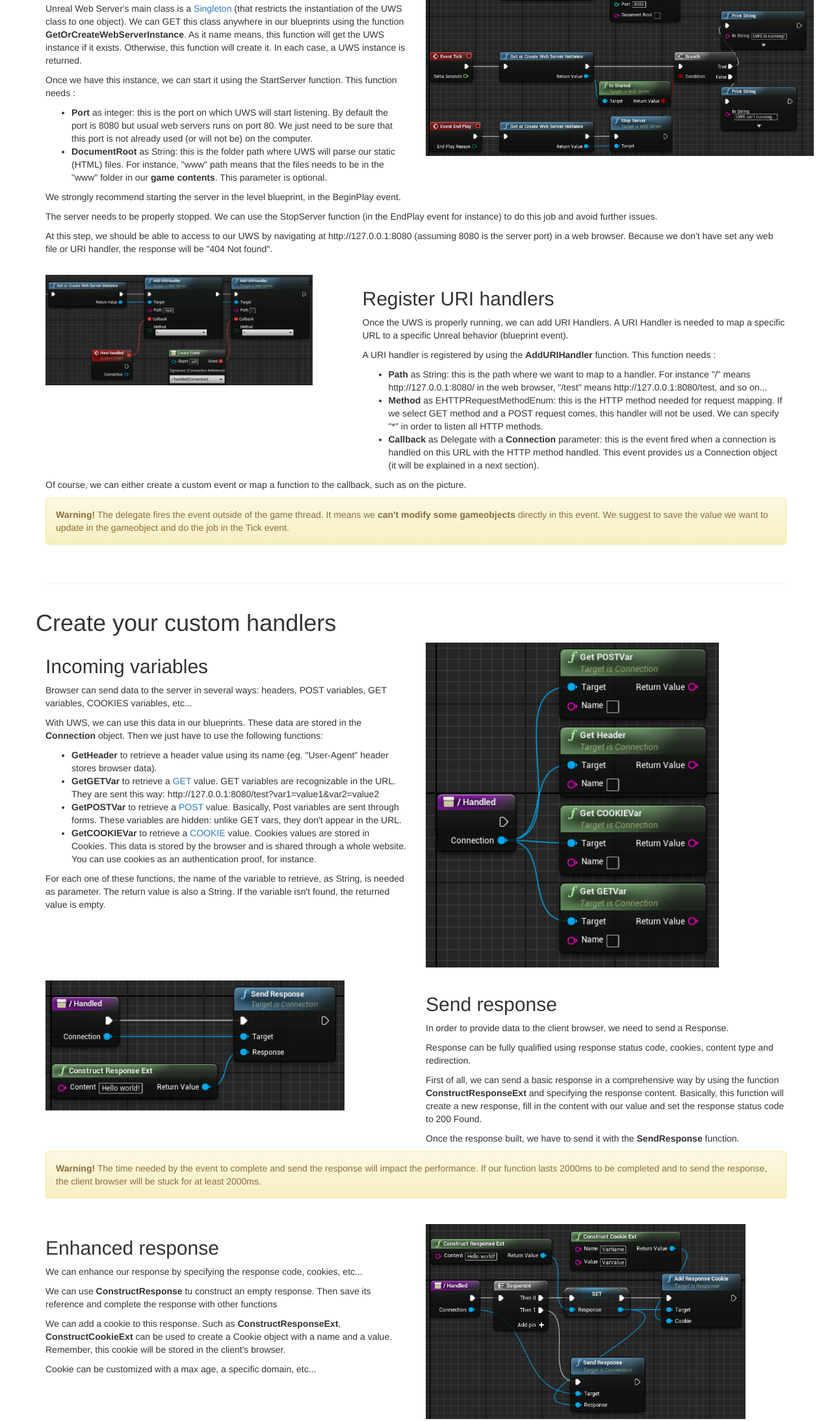
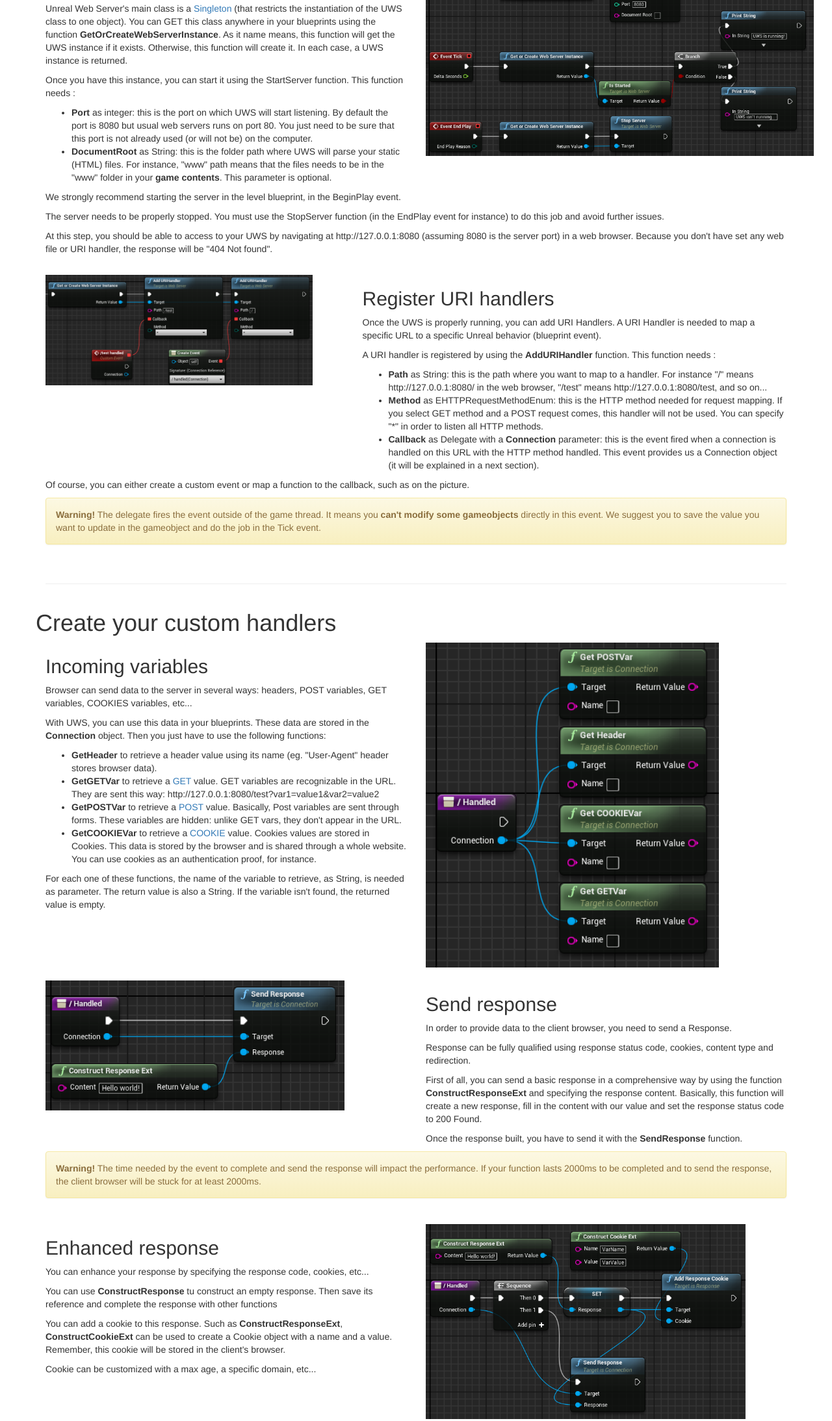
Before and after one commit to hankerspace/hankerspace.github.io, a plain HTML site: page index.html in a window 1280 px wide. Shown: the part 1993-4180 px from the top of the page at 65% size. Drawn offline with nearby package versions, Linux system fonts and the light colour scheme.

Commit message:
Replace we by you

```diff
--- a/index.html
+++ b/index.html
@@ -123,7 +123,7 @@
             		</div>
             		<div class="col-md-8">
             			<h2>Enable plugin</h2>
-            			<p>To get started, we first ensure that the plugin is installed, by visiting the Plugin Window. Then, we enable the plugin if it's not already done.</p>
+            			<p>To get started, first ensure that the plugin is installed, by visiting the Plugin Window. Then, enable the plugin if it's not already done.</p>
             			<p>All blueprints nodes explained in the following manual can be found in <b>UnrealWebServer</b> category.</p>
             		</div>
             	</div>
@@ -131,11 +131,11 @@
             	<div class="row">
             		<div class="col-md-6">
             			<h2>Get, Start, Stop server</h2>
-            			<p>Unreal Web Server's main class is a <a href="https://en.wikipedia.org/wiki/Singleton_pattern">Singleton</a> (that restricts the instantiation of the UWS class to one object). We can GET this class anywhere in our blueprints using the function <b>GetOrCreateWebServerInstance</b>. As it name means, this function will get the UWS instance if it exists. Otherwise, this function will create it. In each case, a UWS instance is returned.</p>
-            			<p>Once we have this instance, we can start it using the StartServer function. This function needs :</p>
+            			<p>Unreal Web Server's main class is a <a href="https://en.wikipedia.org/wiki/Singleton_pattern">Singleton</a> (that restricts the instantiation of the UWS class to one object). You can GET this class anywhere in your blueprints using the function <b>GetOrCreateWebServerInstance</b>. As it name means, this function will get the UWS instance if it exists. Otherwise, this function will create it. In each case, a UWS instance is returned.</p>
+            			<p>Once you have this instance, you can start it using the StartServer function. This function needs :</p>
             			<ul>
-            				<li><b>Port</b> as integer: this is the port on which UWS will start listening. By default the port is 8080 but usual web servers runs on port 80. We just need to be sure that this port is not already used (or will not be) on the computer.</li>
-            				<li><b>DocumentRoot</b> as String: this is the folder path where UWS will parse our static (HTML) files. For instance, "www" path means that the files needs to be in the "www" folder in our <b>game contents</b>. This parameter is optional.</li>
+            				<li><b>Port</b> as integer: this is the port on which UWS will start listening. By default the port is 8080 but usual web servers runs on port 80. You just need to be sure that this port is not already used (or will not be) on the computer.</li>
+            				<li><b>DocumentRoot</b> as String: this is the folder path where UWS will parse your static (HTML) files. For instance, "www" path means that the files needs to be in the "www" folder in your <b>game contents</b>. This parameter is optional.</li>
             			</ul>
             		</div>
             		<div class="col-md-6">
@@ -143,8 +143,8 @@
             		</div>
             		<div class="col-md-12">
             			<p>We strongly recommend starting the server in the level blueprint, in the BeginPlay event.</p>
-            			<p>The server needs to be properly stopped. We can use the StopServer function (in the EndPlay event for instance) to do this job and avoid further issues.</p>
-            			<p>At this step, we should be able to access to our UWS by navigating at http://127.0.0.1:8080 (assuming 8080 is the server port) in a web browser. Because we don't have set any web file or URI handler, the response will be "404 Not found".</p>
+            			<p>The server needs to be properly stopped. You must use the StopServer function (in the EndPlay event for instance) to do this job and avoid further issues.</p>
+            			<p>At this step, you should be able to access to your UWS by navigating at http://127.0.0.1:8080 (assuming 8080 is the server port) in a web browser. Because you don't have set any web file or URI handler, the response will be "404 Not found".</p>
             		</div>
             	</div>
 
@@ -155,19 +155,19 @@
             		</div>
             		<div class="col-md-7">
             			<h2>Register URI handlers</h2>
-            			<p>Once the UWS is properly running, we can add URI Handlers. A URI Handler is needed to map a specific URL to a specific Unreal behavior (blueprint event).</p>
+            			<p>Once the UWS is properly running, you can add URI Handlers. A URI Handler is needed to map a specific URL to a specific Unreal behavior (blueprint event).</p>
             			<p>A URI handler is registered by using the <b>AddURIHandler</b> function. This function needs :</p>
             			<ul>
-            				<li><b>Path</b> as String: this is the path where we want to map to a handler. For instance "/" means http://127.0.0.1:8080/ in the web browser, "/test" means http://127.0.0.1:8080/test, and so on...</li>
-            				<li><b>Method</b> as EHTTPRequestMethodEnum: this is the HTTP method needed for request mapping. If we select GET method and a POST request comes, this handler will not be used. We can specify "*" in order to listen all HTTP methods.</li>
+            				<li><b>Path</b> as String: this is the path where you want to map to a handler. For instance "/" means http://127.0.0.1:8080/ in the web browser, "/test" means http://127.0.0.1:8080/test, and so on...</li>
+            				<li><b>Method</b> as EHTTPRequestMethodEnum: this is the HTTP method needed for request mapping. If you select GET method and a POST request comes, this handler will not be used. You can specify "*" in order to listen all HTTP methods.</li>
             				<li><b>Callback</b> as Delegate with a <b>Connection</b> parameter: this is the event fired when a connection is handled on this URL with the HTTP method handled. This event provides us a Connection object (it will be explained in a next section).</li>
             			</ul>
 
             		</div>
             		<div class="col-md-12">
-            			<p>Of course, we can either create a custom event or map a function to the callback, such as on the picture.</p>
+            			<p>Of course, you can either create a custom event or map a function to the callback, such as on the picture.</p>
             			<div class="alert alert-warning">
-            				<strong>Warning!</strong> The delegate fires the event outside of the game thread. It means we <strong>can't modify some gameobjects</strong> directly in this event. We suggest to save the value we want to update in the gameobject and do the job in the Tick event.
+            				<strong>Warning!</strong> The delegate fires the event outside of the game thread. It means you <strong>can't modify some gameobjects</strong> directly in this event. We suggest you to save the value you want to update in the gameobject and do the job in the Tick event.
             			</div>
             		</div>
             	</div>
@@ -180,7 +180,7 @@
             		<div class="col-md-6">
             			<h2>Incoming variables</h2>
             			<p>Browser can send data to the server in several ways: headers, POST variables, GET variables, COOKIES variables, etc...</p>
-            			<p>With UWS, we can use this data in our blueprints. These data are stored in the <b>Connection</b> object. Then we just have to use the following functions:</p>
+            			<p>With UWS, you can use this data in your blueprints. These data are stored in the <b>Connection</b> object. Then you just have to use the following functions:</p>
             			<ul>
             				<li><b>GetHeader</b> to retrieve a header value using its name (eg. "User-Agent" header stores browser data).</li>
             				<li><b>GetGETVar</b> to retrieve a <a href="https://en.wikipedia.org/wiki/GET_(HTTP)" >GET</a> value. GET variables are recognizable in the URL. They are sent this way: http://127.0.0.1:8080/test?var1=value1&var2=value2</li>
@@ -200,22 +200,22 @@
             		</div>
             		<div class="col-md-6">
             			<h2>Send response</h2>
-            			<p>In order to provide data to the client browser, we need to send a Response.</p>
+            			<p>In order to provide data to the client browser, you need to send a Response.</p>
             			<p>Response can be fully qualified using response status code, cookies, content type and redirection.</p>
-            			<p>First of all, we can send a basic response in a comprehensive way by using the function <b>ConstructResponseExt</b> and specifying the response content. Basically, this function will create a new response, fill in the content with our value and set the response status code to 200 Found.</p>
-            			<p>Once the response built, we have to send it with the <b>SendResponse</b> function.</p>
+            			<p>First of all, you can send a basic response in a comprehensive way by using the function <b>ConstructResponseExt</b> and specifying the response content. Basically, this function will create a new response, fill in the content with our value and set the response status code to 200 Found.</p>
+            			<p>Once the response built, you have to send it with the <b>SendResponse</b> function.</p>
             		</div>
             	</div>
             	<div class="alert alert-warning">
-            		<strong>Warning!</strong> The time needed by the event to complete and send the response will impact the performance. If our function lasts 2000ms to be completed and to send the response, the client browser will be stuck for at least 2000ms.
+            		<strong>Warning!</strong> The time needed by the event to complete and send the response will impact the performance. If your function lasts 2000ms to be completed and to send the response, the client browser will be stuck for at least 2000ms.
             	</div>
             	<br/>
             	<div class="row">
             		<div class="col-md-6">
             			<h2>Enhanced response</h2>
-            			<p>We can enhance our response by specifying the response code, cookies, etc...</p>
-            			<p>We can use <b>ConstructResponse</b> tu construct an empty response. Then save its reference and complete the response with other functions</p>
-            			<p>We can add a cookie to this response. Such as <b>ConstructResponseExt</b>, <b>ConstructCookieExt</b> can be used to create a Cookie object with a name and a value. Remember, this cookie will be stored in the client's browser.</p>
+            			<p>You can enhance your response by specifying the response code, cookies, etc...</p>
+            			<p>You can use <b>ConstructResponse</b> tu construct an empty response. Then save its reference and complete the response with other functions</p>
+            			<p>You can add a cookie to this response. Such as <b>ConstructResponseExt</b>, <b>ConstructCookieExt</b> can be used to create a Cookie object with a name and a value. Remember, this cookie will be stored in the client's browser.</p>
             			<p>Cookie can be customized with a max age, a specific domain, etc...</p>
             		</div>
             		<div class="col-md-6">
@@ -233,15 +233,15 @@
             		</div>
             		<div class="col-md-4">
             			<h2>Style and Javascript </h2>
-            			<p>To improve our web pages, we can use CSS files, Javascript, etc...</p>
-            			<p>For instance, using JQuery, we can retrieve values periodically (e.g. realtime FPS meter). And compute these variables into javascript (e.g. create a graph with FPS over the time).</p>
+            			<p>To improve your web pages, you can use CSS files, Javascript, etc...</p>
+            			<p>For instance, using JQuery, you can retrieve values periodically (e.g. realtime FPS meter). And compute these variables into javascript (e.g. create a graph with FPS over the time).</p>
             		</div>
             	</div>
             	<br/>
             	<div class="row">
             		<div class="col-md-6">
             			<h2>Responsive </h2>
-            			<p>Of course we can create our web pages in a responsive way. A smartphone or a tablet can control or receive data from our game.</p>
+            			<p>Of course you can create your web pages in a responsive way. A smartphone or a tablet can control or receive data from our game.</p>
             		</div>
             		<div class="col-md-6">
             			<img src="img/smartphone.jpg" alt="UWS" style="height: 350px;" >
@@ -264,7 +264,7 @@
             			<p>The average time between the client URL request and the server computation is about 3.5ms.</p>
             			<p>The average time between the response submission and the client reception is about 2.5ms.</p>
             			<p>The rest of the time is the time needed by Unreal to compute the callback function.</p>
-            			<p>With simple functions, such as sending back a variable, we can easily reach below 5ms to receive a response.</p>
+            			<p>With simple functions, such as sending back a variable, you can easily reach below 5ms to receive a response.</p>
             			<p>Of course, if the web browser is on another computer, the network lag will be added to these values</p>
             		</div>
             	</div>
@@ -276,8 +276,8 @@
             	<div class="row">
             		<div class="col-md-12">
             			<h2>HTML files path</h2>
-            			<p>The <b>DocumentRoot</b> path when we start the web server can be either relative of absolute. If this path is absolute, packaging will not change the path. However, if the path is relative, this folder must be located in the content folder of the packaged project.</p>
-            			<p>For instance, if our packaged project has the name TESTPROJECT, the html files folder must be in <i>PackagedProjectPath/TESTPROJECT/Content/</i> folder.</p>
+            			<p>The <b>DocumentRoot</b> path when you start the web server can be either relative of absolute. If this path is absolute, packaging will not change the path. However, if the path is relative, this folder must be located in the content folder of the packaged project.</p>
+            			<p>For instance, if your packaged project has the name TESTPROJECT, the html files folder must be in <i>PackagedProjectPath/TESTPROJECT/Content/</i> folder.</p>
             		</div>
             	</div>
             	<br/>
```
